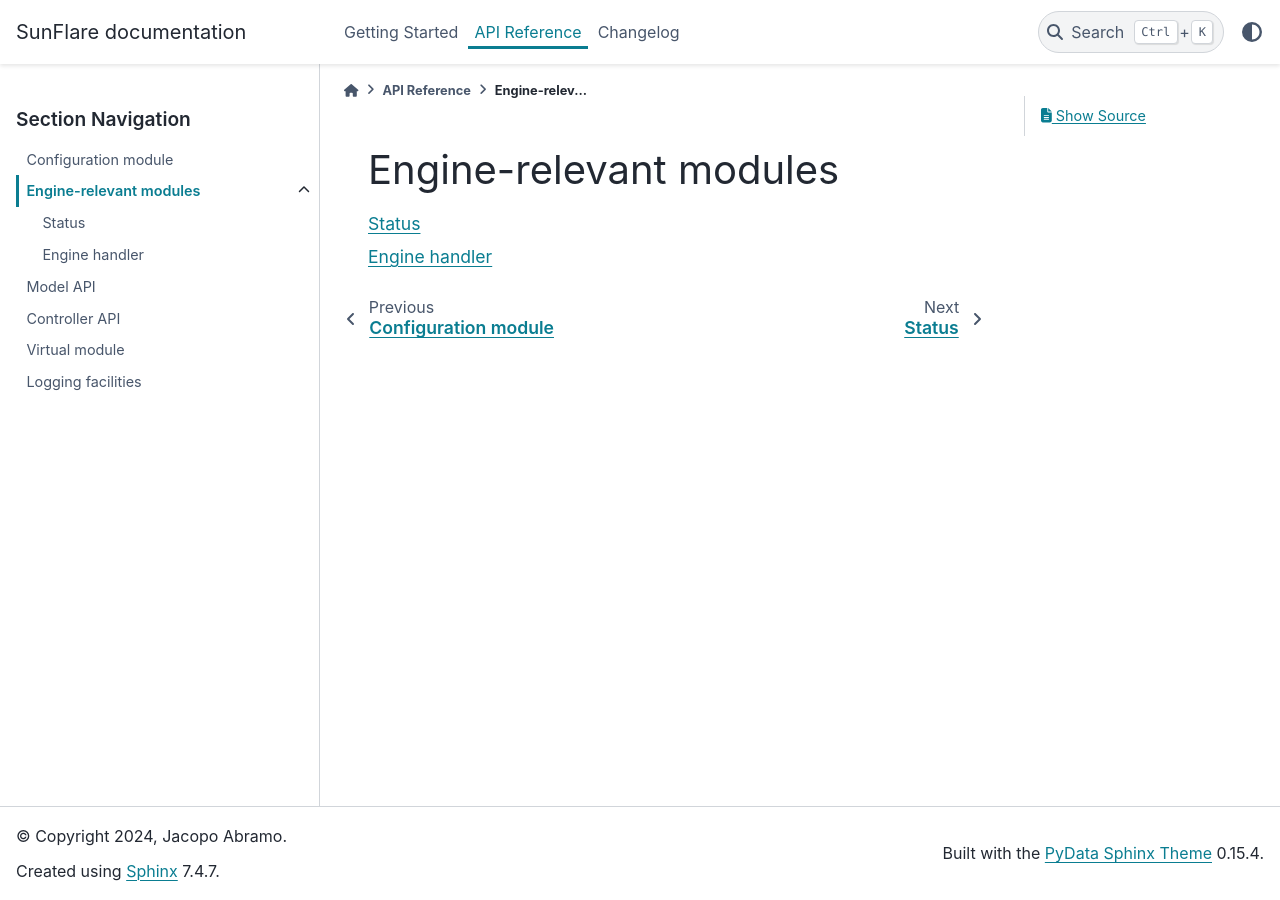
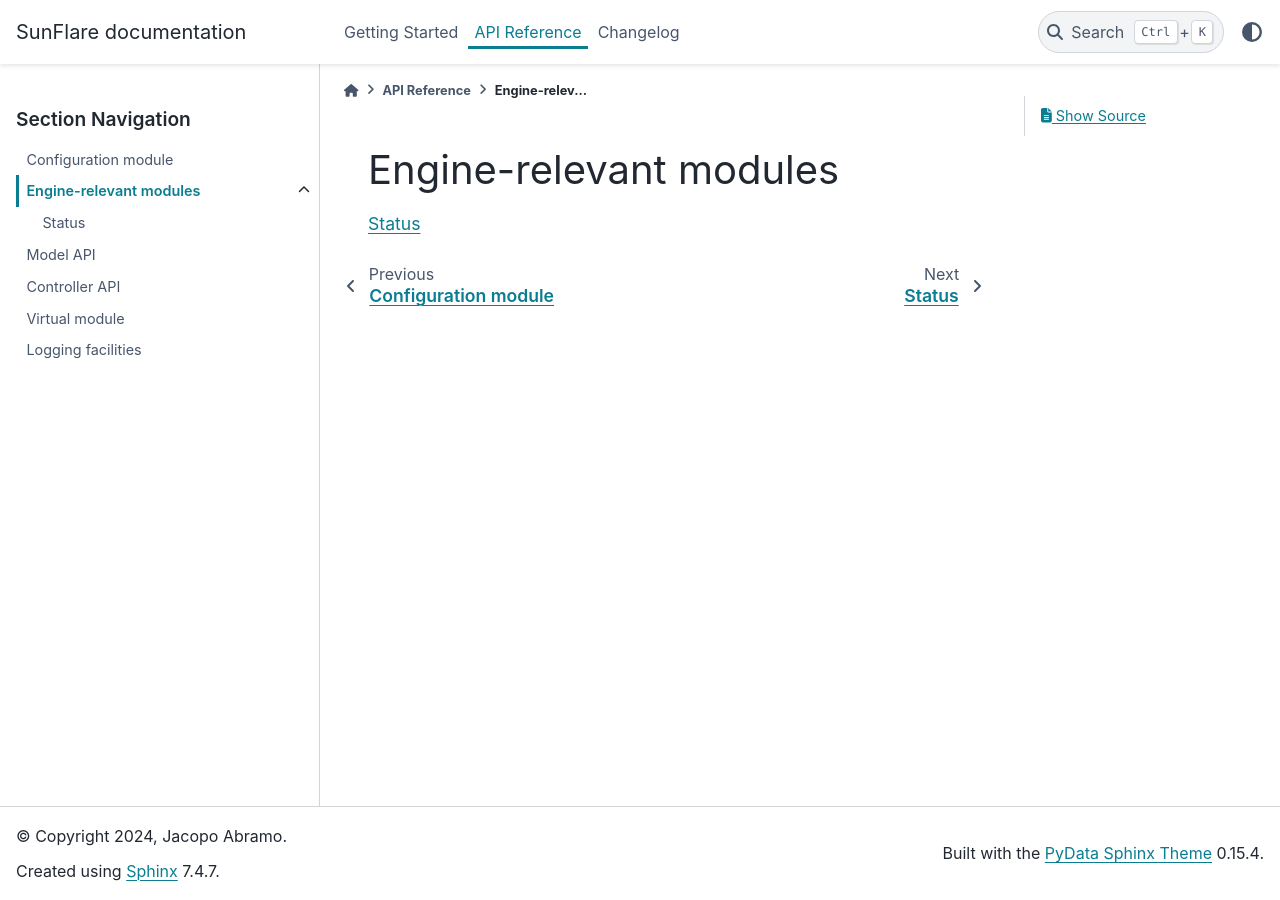
Before and after one commit to redsun-acquisition/sunflare, a Sphinx documentation site: the page built from docs/api/engine/index.md, in a window 1280 px wide. Built offline with Sphinx 7.4.7 and the PyData theme 0.15.4, drawn with Linux system fonts in a browser that asks for light colours.

Commit message:
Remove handler doc reference

````diff
--- a/docs/api/engine/handler.md
+++ /dev/null
@@ -1,6 +0,0 @@
-# Engine handler
-
-```{eval-rst}
-.. automodule:: sunflare.engine.handler
-    :members:
-```
--- a/docs/api/engine/index.md
+++ b/docs/api/engine/index.md
@@ -4,5 +4,4 @@
 :maxdepth: 1
 
 status
-handler
 ```
````
